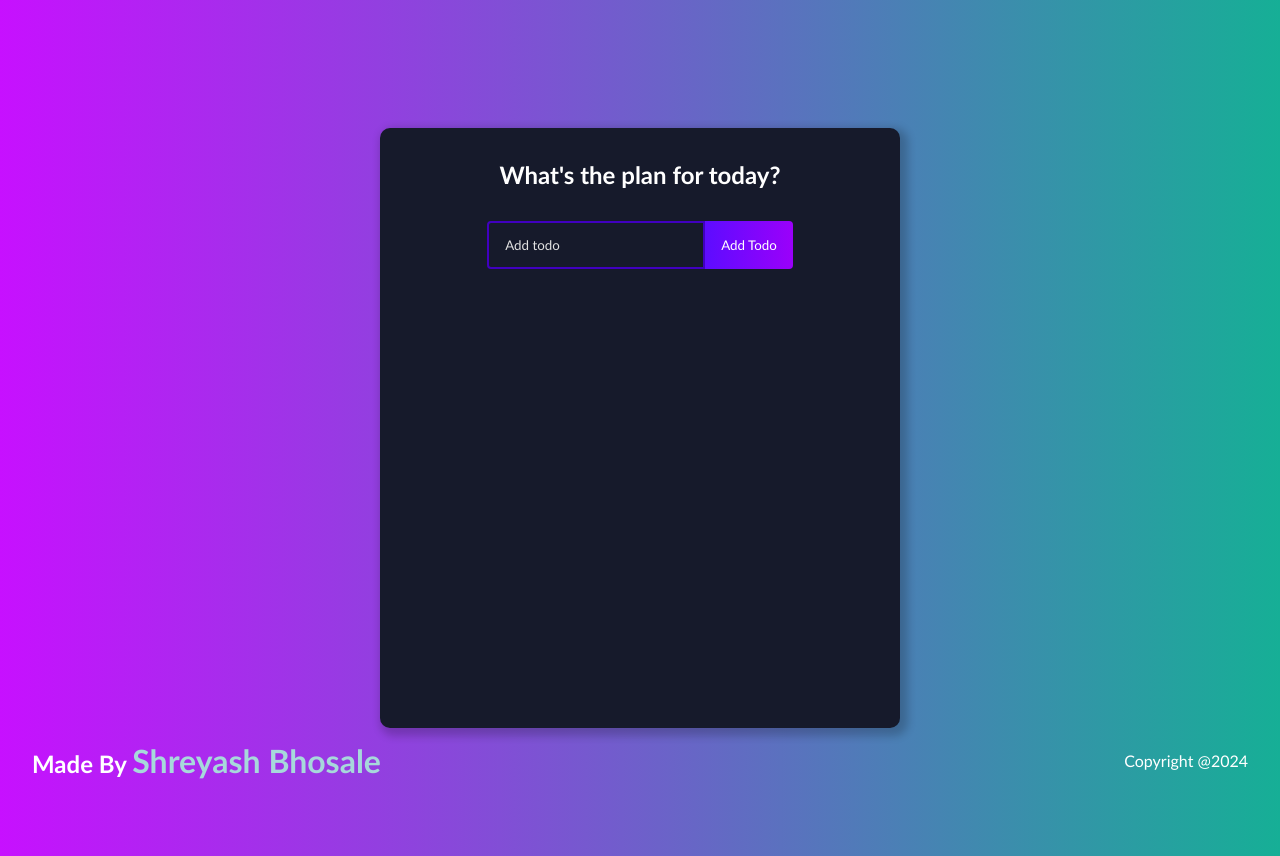
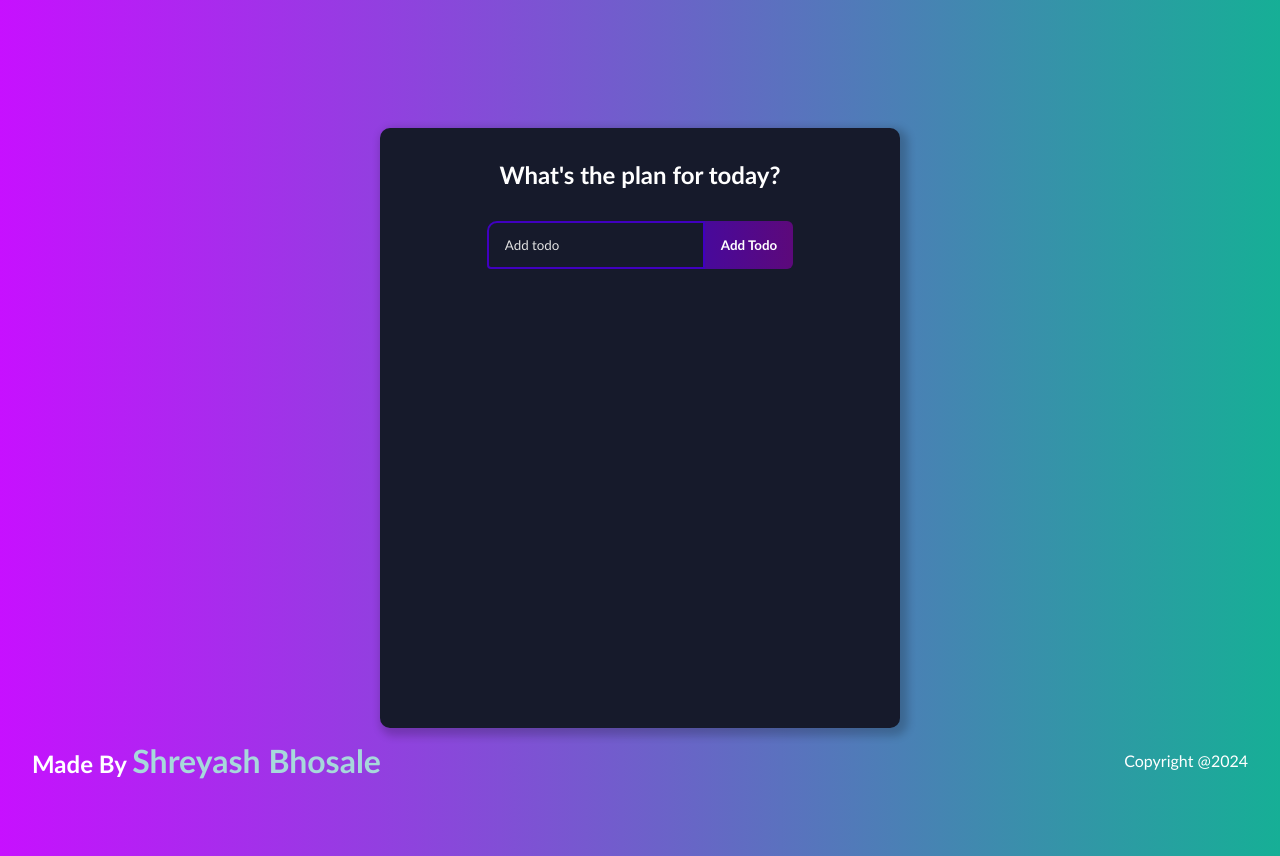
Before and after one commit to dev-shreyash/todo-react-frontend, a React (Create React App) app: page / in a window 1280 px wide. In both pictures the pointer is over the button "Add Todo". Built offline with nearby package versions, Linux system fonts and the light colour scheme.

Commit message:
Updated CSS styles for todo input, button, and icons; added hover effects and edit functionality for todos

```diff
--- a/src/App.css
+++ b/src/App.css
@@ -90,7 +90,7 @@ p{
 
 .todo-input {
   padding: 14px 32px 14px 16px;
-  border-radius: 4px 0 0 4px;
+  border-radius: 10px 0 0 4px;
   border: 2px solid #4000c0;
   outline: none;
   max-width: 320px;
@@ -103,9 +103,10 @@ p{
 }
 
 .todo-button {
+  font-weight: 600;
   padding: 16px;
   border: none;
-  border-radius: 0 4px 4px 0;
+  border-radius: 0 6px 6px 0;
   cursor: pointer;
   outline: none;
   background: linear-gradient(
@@ -116,7 +117,13 @@ p{
   color: #fff;
   text-transform: capitalize;
 }
-
+.todo-button:hover{
+  background: linear-gradient(
+    90deg,
+    rgb(72, 9, 155) 0%,
+    rgba(128, 0, 163, 0.664) 100%
+  );
+}
 .todo-input.edit {
   border: 2px solid #149fff;
 }
@@ -180,12 +187,24 @@ p{
     rgba(17, 122, 255, 1) 100%
   );
 }
+.todo-row:hover{
+  scale: 0.98;
+  transition: ease-in-out;
+}
+.delete-icon:hover{
+  color: #000000;
+}
+.edit-icon:hover{
+  color: #00ff00;
+}
+
 
 .icons {
   display: flex;
   align-items: center;
   font-size: 24px;
   cursor: pointer;
+
 }
 
 .delete-icon {
@@ -194,5 +213,6 @@ p{
 }
 
 .edit-icon {
+  margin-right: 8px;
   color: #fff;
 }
--- a/src/Components/todo.js
+++ b/src/Components/todo.js
@@ -30,14 +30,16 @@ function Todo({ todos, completeTodo, removeTodo, updateTodos }) {
         {todo.text}
       </div>
       <div className='icons'>
+      <TiEdit
+          onClick={() => setEdit({ id: todo.id, value: todo.text })}
+          className='edit-icon'
+        />
+
         <RiCloseCircleLine
           onClick={() => removeTodo(todo.id)}
           className='delete-icon'
         />
-        <TiEdit
-          onClick={() => setEdit({ id: todo.id, value: todo.text })}
-          className='edit-icon'
-        />
+
       </div>
     </div>
   ));
```
